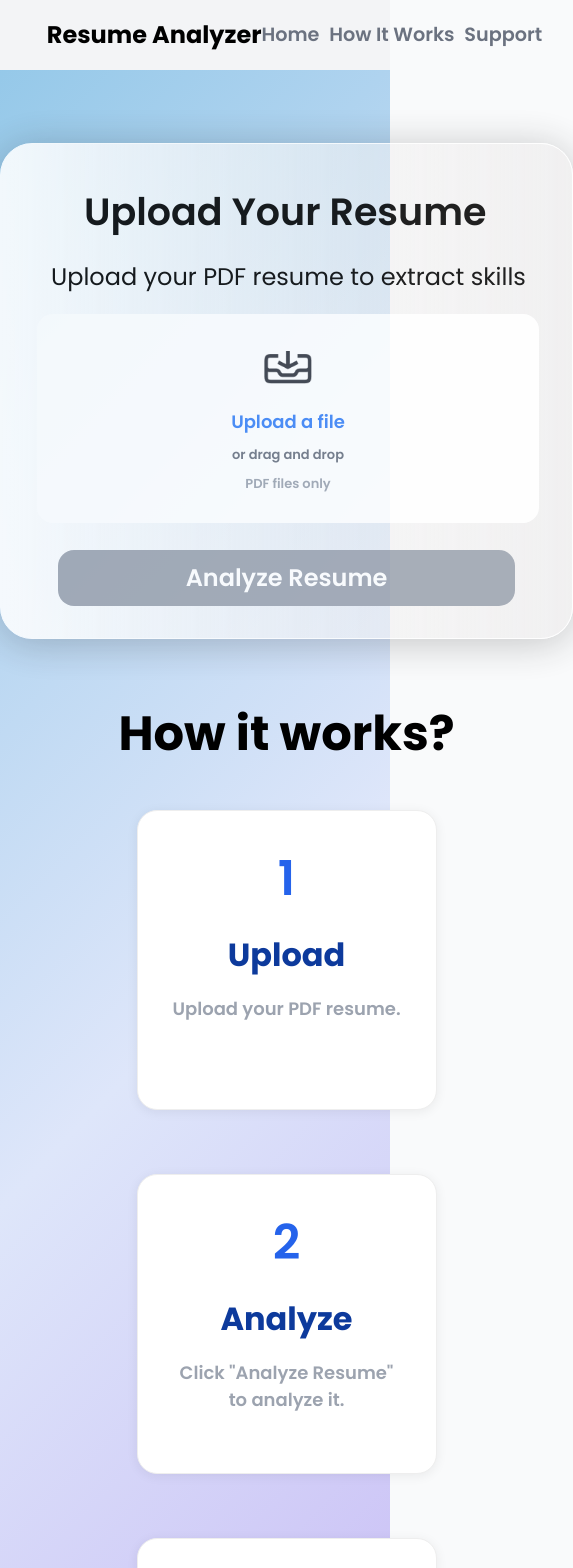
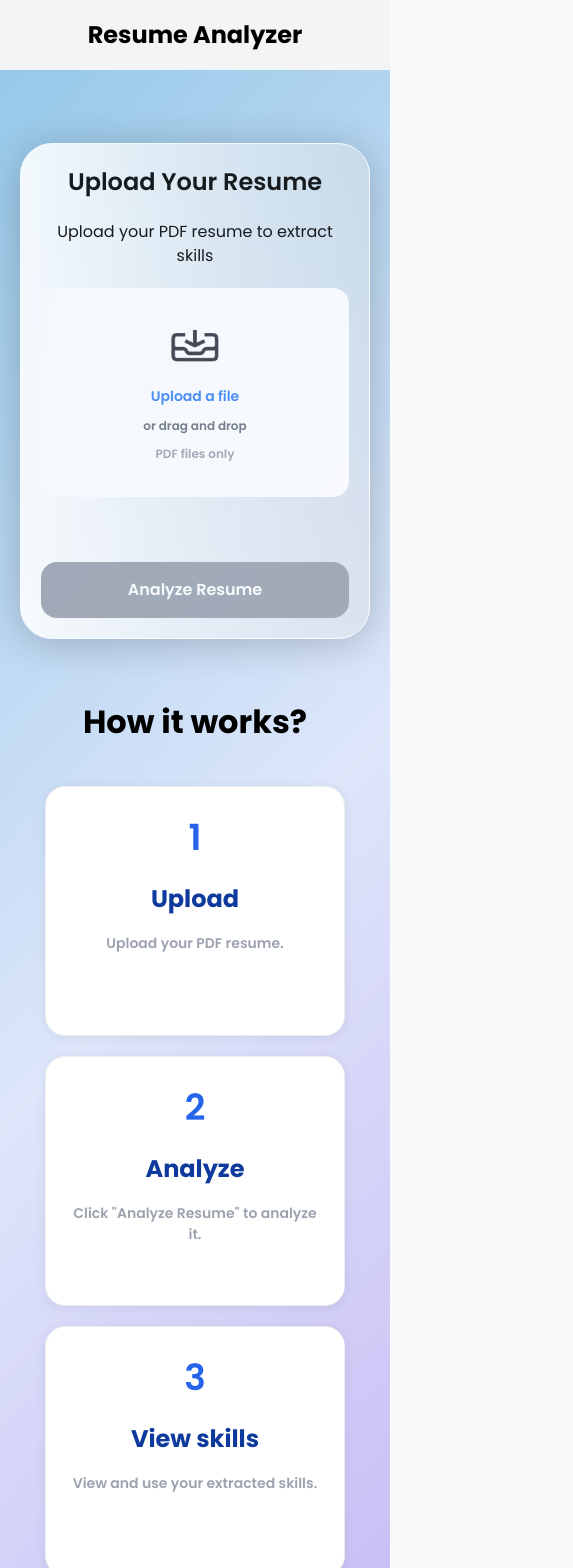
Before and after one commit to Fury044/Resume-Extractor-Final, a React (Vite) app in the folder frontend/: page / in a window 390 px wide. Shown: the top 1568 px of the page, 573 px wide, since content can reach past the window. Built offline with nearby package versions, Linux system fonts and the light colour scheme; no server answers.

Commit message:
Add files via upload

```diff
--- a/frontend/src/components/Layout.jsx
+++ b/frontend/src/components/Layout.jsx
@@ -1,6 +1,25 @@
 import { Outlet, useNavigate, useLocation } from 'react-router-dom';
 import { Link } from 'react-router-dom';
 import { useCallback } from 'react';
+
+//
+const navMobileStyle = `
+@media (max-width: 600px) {
+  .nav-right-buttons { display: none !important; }
+  .nav-center-title { margin: 0 auto !important; left: 0; right: 0; position: relative; text-align: center !important; width: 100%; justify-content: center; display: flex; }
+  .footer-content {
+    flex-direction: column !important;
+    gap: 12px !important;
+    padding: 0 8px !important;
+    font-size: 12px !important;
+    align-items: center !important;
+    justify-content: center !important;
+    text-align: center !important;
+  }
+  .footer-sep { display: none !important; }
+  .footer-link { margin: 0 0 2px 0 !important; }
+}
+`;
 
 export default function Layout() {
   const navigate = useNavigate();
@@ -25,11 +44,12 @@ export default function Layout() {
 
   return (
     <div style={{width: '100%', minHeight: '100vh', display: 'flex', flexDirection: 'column', position: 'relative', background: 'linear-gradient(134deg, #91C7E8 0%, #DEE6FA 50%, #C3B2F4 100%)'}}>
+      <style>{navMobileStyle}</style>
       <nav style={{width: '100%', height: '70px', background: '#F3F4F6', display: 'flex', alignItems: 'center', justifyContent: 'space-between', padding: '0 12vw', boxSizing: 'border-box'}}>
-        <div style={{color: 'black', fontSize: '1.5rem', fontFamily: 'Poppins', fontWeight: 700, wordWrap: 'break-word', whiteSpace: 'nowrap'}}>
+        <div className="nav-center-title" onClick={() => navigate('/')} style={{color: 'black', fontSize: '1.5rem', fontFamily: 'Poppins', fontWeight: 700, wordWrap: 'break-word', whiteSpace: 'nowrap', cursor: 'pointer'}} title="Go to Home">
           Resume Analyzer
         </div>
-        <div style={{display: 'flex', gap: '2.5vw', alignItems: 'center'}}>
+        <div className="nav-right-buttons" style={{display: 'flex', gap: '2.5vw', alignItems: 'center'}}>
           <Link to="/" style={{color: '#6B7280', fontSize: '1.2rem', fontFamily: 'Poppins', fontWeight: 600, textDecoration: 'none', whiteSpace: 'nowrap'}}>Home</Link>
           <span onClick={handleHowItWorks} style={{color: '#6B7280', fontSize: '1.2rem', fontFamily: 'Poppins', fontWeight: 600, whiteSpace: 'nowrap', textDecoration: 'none', cursor: 'pointer'}}>How It Works</span>
           <a href="https://forms.gle/4SELrSr1mTJ85ue48" target="_blank" rel="noopener noreferrer" style={{color: '#6B7280', fontSize: '1.2rem', fontFamily: 'Poppins', fontWeight: 600, whiteSpace: 'nowrap', textDecoration: 'none'}}>Support</a>
@@ -38,19 +58,19 @@ export default function Layout() {
       <main style={{flex: 1}} className="max-w-7xl mx-auto py-6 sm:px-6 lg:px-8">
         <Outlet />
       </main>
-      <footer style={{width: '100%', background: '#F3F4F6', height: '70px', display: 'flex', alignItems: 'center', justifyContent: 'center', zIndex: 100, marginTop: 40}}>
-        <div style={{width: '100%', display: 'flex', alignItems: 'center', justifyContent: 'center', gap: 18, fontSize: 14, overflowX: 'auto', whiteSpace: 'nowrap', minWidth: 0, flexWrap: 'nowrap', padding: '0 32px'}}>
-          <span style={{color: '#6B7280', fontFamily: 'Poppins', fontWeight: 600, textAlign: 'center', flexShrink: 1}}>
+      <footer style={{width: '100%', background: '#F3F4F6', height: 'auto', display: 'flex', alignItems: 'center', justifyContent: 'center', zIndex: 100, marginTop: 40, borderTop: '1px solid #E5E7EB', paddingTop: 12, paddingBottom: 12}}>
+        <div className="footer-content" style={{width: '100%', display: 'flex', alignItems: 'center', justifyContent: 'center', gap: 18, fontSize: 14, overflowX: 'auto', whiteSpace: 'nowrap', minWidth: 0, flexWrap: 'nowrap', padding: '0 32px'}}>
+          <span style={{color: '#6B7280', fontFamily: 'Poppins', fontWeight: 600, textAlign: 'center', flexShrink: 1, marginBottom: 8, display: 'block'}}>
             © 2025 Resume Skill Extractor. All rights reserved.
           </span>
-          <span style={{color: '#6B7280', fontWeight: 600}}>|</span>
-          <span style={{color: '#6B7280', fontFamily: 'Poppins', fontWeight: 600, cursor: 'pointer', flexShrink: 1}}>Privacy Policy</span>
-          <span style={{color: '#6B7280', fontWeight: 600}}>|</span>
-          <span style={{color: '#6B7280', fontFamily: 'Poppins', fontWeight: 600, cursor: 'pointer', flexShrink: 1}}>Terms of Service</span>
-          <span style={{color: '#6B7280', fontWeight: 600}}>|</span>
-          <a href="mailto:divyanshusharma3darts@email.com" style={{color: '#6B7280', fontFamily: 'Poppins', fontWeight: 600, cursor: 'pointer', flexShrink: 1, textDecoration: 'none'}}>Contact Us</a>
-          <span style={{color: '#6B7280', fontWeight: 600}}>|</span>
-          <a href="https://forms.gle/4SELrSr1mTJ85ue48" target="_blank" rel="noopener noreferrer" style={{color: '#6B7280', fontFamily: 'Poppins', fontWeight: 600, cursor: 'pointer', flexShrink: 1, textDecoration: 'none'}}>Support</a>
+          <span className="footer-sep" style={{color: '#6B7280', fontWeight: 600}}>|</span>
+          <span className="footer-link" style={{color: '#6B7280', fontFamily: 'Poppins', fontWeight: 600, cursor: 'pointer', flexShrink: 1}}>Privacy Policy</span>
+          <span className="footer-sep" style={{color: '#6B7280', fontWeight: 600}}>|</span>
+          <span className="footer-link" style={{color: '#6B7280', fontFamily: 'Poppins', fontWeight: 600, cursor: 'pointer', flexShrink: 1}}>Terms of Service</span>
+          <span className="footer-sep" style={{color: '#6B7280', fontWeight: 600}}>|</span>
+          <a className="footer-link" href="mailto:divyanshusharma3darts@email.com" style={{color: '#6B7280', fontFamily: 'Poppins', fontWeight: 600, cursor: 'pointer', flexShrink: 1, textDecoration: 'none'}}>Contact Us</a>
+          <span className="footer-sep" style={{color: '#6B7280', fontWeight: 600}}>|</span>
+          <a className="footer-link" href="https://forms.gle/4SELrSr1mTJ85ue48" target="_blank" rel="noopener noreferrer" style={{color: '#6B7280', fontFamily: 'Poppins', fontWeight: 600, cursor: 'pointer', flexShrink: 1, textDecoration: 'none'}}>Support</a>
         </div>
       </footer>
     </div>
--- a/frontend/src/components/SkillDashboard.jsx
+++ b/frontend/src/components/SkillDashboard.jsx
@@ -6,7 +6,7 @@ const COLORS = [
   '#a4de6c', '#d0ed57', '#ffc0cb', '#b0e0e6', '#ffb347'
 ];
 
-// Get count of important skills in each category
+// This function get the count of imporant skills
 function getImportantSkillCountsByCategory(groupedSkills, importantSkills) {
   if (!groupedSkills || !importantSkills) return [];
   return Object.entries(groupedSkills)
--- a/frontend/src/pages/Upload.jsx
+++ b/frontend/src/pages/Upload.jsx
@@ -73,15 +73,66 @@ export default function Upload() {
   return (
     <div style={{position: 'relative', width: '100%', minHeight: '100vh', overflow: 'hidden'}}>
       {/* Main content */}
-      <div style={{width: '100%', height: '100%', position: 'relative', display: 'flex', justifyContent: 'center', alignItems: 'center', minHeight: 'calc(100vh - 250px)', marginTop: '0px'}}>
-        <div style={{width: 573, height: 496, left: 0, top: 0, position: 'relative', opacity: 0.87, background: 'linear-gradient(90deg, white 0%, rgba(228, 225, 225, 0.45) 100%)', boxShadow: '0px 4px 40px rgba(0, 0, 0, 0.25)', borderRadius: 32, border: '1.6px white solid', display: 'flex', flexDirection: 'column', justifyContent: 'flex-start', alignItems: 'center', padding: '0 0 32px 0'}}>
-          <div style={{left: 83, top: 39, position: 'absolute', color: 'black', fontSize: 38, fontFamily: 'Poppins', fontWeight: '600', wordWrap: 'break-word'}}>Upload Your Resume</div>
-          <div style={{left: 50, top: 115, position: 'absolute', color: 'black', fontSize: 24, fontFamily: 'Poppins', fontWeight: '400', wordWrap: 'break-word'}}>Upload your PDF resume to extract skills</div>
-          <div style={{width: 502, height: 209, left: 36, top: 170, position: 'absolute', background: 'white', borderRadius: 16,
+      <div style={{
+        width: '100%',
+        height: '100%',
+        position: 'relative',
+        display: 'flex',
+        justifyContent: 'center',
+        alignItems: 'center',
+        minHeight: 'calc(100vh - 250px)',
+        marginTop: '0px',
+        padding: '20px'
+      }}>
+        <div style={{
+          width: '100%',
+          maxWidth: '573px',
+          minHeight: '496px',
+          position: 'relative',
+          opacity: 0.87,
+          background: 'linear-gradient(90deg, white 0%, rgba(228, 225, 225, 0.45) 100%)',
+          boxShadow: '0px 4px 40px rgba(0, 0, 0, 0.25)',
+          borderRadius: 32,
+          border: '1.6px white solid',
+          display: 'flex',
+          flexDirection: 'column',
+          justifyContent: 'flex-start',
+          alignItems: 'center',
+          padding: '20px',
+          boxSizing: 'border-box'
+        }}>
+          <div style={{
+            color: 'black',
+            fontSize: 'clamp(24px, 5vw, 38px)',
+            fontFamily: 'Poppins',
+            fontWeight: '600',
+            wordWrap: 'break-word',
+            textAlign: 'center',
+            marginBottom: '20px'
+          }}>Upload Your Resume</div>
+          <div style={{
+            color: 'black',
+            fontSize: 'clamp(16px, 3vw, 24px)',
+            fontFamily: 'Poppins',
+            fontWeight: '400',
+            wordWrap: 'break-word',
+            textAlign: 'center',
+            marginBottom: '20px'
+          }}>Upload your PDF resume to extract skills</div>
+          <div style={{
+            width: '100%',
+            height: '209px',
+            background: 'white',
+            borderRadius: 16,
             border: isDragging ? '1.6px dashed #3B82F6' : 'none',
             boxShadow: isDragging ? '0 0 0 3.2px #3B82F633' : undefined,
             cursor: 'pointer',
-            display: 'flex', flexDirection: 'column', alignItems: 'center', justifyContent: 'center', gap: 8
+            display: 'flex',
+            flexDirection: 'column',
+            alignItems: 'center',
+            justifyContent: 'center',
+            gap: 8,
+            marginBottom: '20px'
           }}
             onDragOver={handleDragOver}
             onDragLeave={handleDragLeave}
@@ -110,12 +161,20 @@ export default function Upload() {
                 marginBottom: 8
               }}
             />
-            <div style={{color: '#3B82F6', fontSize: 18, fontFamily: 'Poppins', fontWeight: '600', marginBottom: 2}}>Upload a file</div>
-            <div style={{color: '#6B7280', fontSize: 13, fontFamily: 'Poppins', fontWeight: '600', marginBottom: 2}}>or drag and drop</div>
-            <div style={{color: '#9CA3AF', fontSize: 13, fontFamily: 'Poppins', fontWeight: '600'}}>PDF files only</div>
+            <div style={{color: '#3B82F6', fontSize: 'clamp(14px, 2vw, 18px)', fontFamily: 'Poppins', fontWeight: '600', marginBottom: 2}}>Upload a file</div>
+            <div style={{color: '#6B7280', fontSize: 'clamp(12px, 1.5vw, 13px)', fontFamily: 'Poppins', fontWeight: '600', marginBottom: 2}}>or drag and drop</div>
+            <div style={{color: '#9CA3AF', fontSize: 'clamp(12px, 1.5vw, 13px)', fontFamily: 'Poppins', fontWeight: '600'}}>PDF files only</div>
           </div>
           {file && (
-            <div style={{margin: '20px 0 0 0', color: '#2563EB', fontSize: 18, fontFamily: 'Poppins', fontWeight: 500, textAlign: 'center'}}>
+            <div style={{
+              margin: '20px 0',
+              color: '#2563EB',
+              fontSize: 'clamp(14px, 2vw, 18px)',
+              fontFamily: 'Poppins',
+              fontWeight: 500,
+              textAlign: 'center',
+              wordBreak: 'break-word'
+            }}>
               Selected file: {file.name}
             </div>
           )}
@@ -123,40 +182,125 @@ export default function Upload() {
             <button
               type="submit"
               disabled={!file || isLoading}
-              style={{width: '80%', height: 56, background: file && !isLoading ? '#2563EB' : '#9CA3AF', borderRadius: 16, border: 'none', cursor: file && !isLoading ? 'pointer' : 'not-allowed', color: 'white', fontSize: 24, fontFamily: 'Poppins', fontWeight: 600}}
+              style={{
+                width: '100%',
+                maxWidth: '400px',
+                height: 56,
+                background: file && !isLoading ? '#2563EB' : '#9CA3AF',
+                borderRadius: 16,
+                border: 'none',
+                cursor: file && !isLoading ? 'pointer' : 'not-allowed',
+                color: 'white',
+                fontSize: 'clamp(16px, 2.5vw, 24px)',
+                fontFamily: 'Poppins',
+                fontWeight: 600
+              }}
             >
               {isLoading ? 'Uploading...' : 'Analyze Resume'}
             </button>
           </form>
         </div>
       </div>
-      {/* Error message just above How it works */}
+      {/* Error message */}
       {error && (
-        <div style={{width: 400, margin: '24px auto 0 auto', color: '#B91C1C', background: '#FEE2E2', borderRadius: 8, padding: 8, fontSize: 16, fontFamily: 'Poppins', fontWeight: 500, textAlign: 'center'}}>
+        <div style={{
+          width: '90%',
+          maxWidth: '400px',
+          margin: '24px auto 0 auto',
+          color: '#B91C1C',
+          background: '#FEE2E2',
+          borderRadius: 8,
+          padding: 8,
+          fontSize: 'clamp(14px, 1.5vw, 16px)',
+          fontFamily: 'Poppins',
+          fontWeight: 500,
+          textAlign: 'center'
+        }}>
           {error}
         </div>
       )}
       {/* How it works section */}
-      <div id="how-it-works" style={{width: '100%', display: 'flex', flexDirection: 'column', alignItems: 'center', margin: '10px 0 40px 0'}}>
-        <div style={{color: 'black', fontSize: 48, fontFamily: 'Poppins', fontWeight: 700, marginBottom: 40}}>How it works?</div>
-        <div style={{display: 'flex', flexWrap: 'wrap', justifyContent: 'center', gap: 64}}>
+      <div id="how-it-works" style={{
+        width: '100%',
+        display: 'flex',
+        flexDirection: 'column',
+        alignItems: 'center',
+        margin: '10px 0 40px 0',
+        padding: '0 20px'
+      }}>
+        <div style={{
+          color: 'black',
+          fontSize: 'clamp(32px, 5vw, 48px)',
+          fontFamily: 'Poppins',
+          fontWeight: 700,
+          marginBottom: 40,
+          textAlign: 'center'
+        }}>How it works?</div>
+        <div style={{
+          display: 'flex',
+          flexDirection: 'row',
+          flexWrap: 'wrap',
+          justifyContent: 'center',
+          gap: '20px',
+          width: '100%',
+          maxWidth: '1200px'
+        }}>
           {/* Step 1 */}
-          <div style={{width: 300, minHeight: 300, background: 'white', borderRadius: 20, border: '1px solid #eee', display: 'flex', flexDirection: 'column', alignItems: 'center', padding: 32, boxSizing: 'border-box', boxShadow: '0 2px 12px #0001'}}>
-            <div style={{color: '#2563EB', fontSize: 48, fontFamily: 'Poppins', fontWeight: 600, marginBottom: 16}}>1</div>
-            <div style={{color: '#0D3A9C', fontSize: 32, fontFamily: 'Poppins', fontWeight: 700, marginBottom: 16}}>Upload</div>
-            <div style={{color: '#9CA3AF', fontSize: 18, fontFamily: 'Poppins', fontWeight: 600, textAlign: 'center'}}>Upload your PDF resume.</div>
+          <div style={{
+            width: '100%',
+            maxWidth: '300px',
+            minHeight: '250px',
+            background: 'white',
+            borderRadius: 20,
+            border: '1px solid #eee',
+            display: 'flex',
+            flexDirection: 'column',
+            alignItems: 'center',
+            padding: '24px',
+            boxSizing: 'border-box',
+            boxShadow: '0 2px 12px #0001'
+          }}>
+            <div style={{color: '#2563EB', fontSize: 'clamp(36px, 4vw, 48px)', fontFamily: 'Poppins', fontWeight: 600, marginBottom: 16}}>1</div>
+            <div style={{color: '#0D3A9C', fontSize: 'clamp(24px, 3vw, 32px)', fontFamily: 'Poppins', fontWeight: 700, marginBottom: 16}}>Upload</div>
+            <div style={{color: '#9CA3AF', fontSize: 'clamp(14px, 1.5vw, 18px)', fontFamily: 'Poppins', fontWeight: 600, textAlign: 'center'}}>Upload your PDF resume.</div>
           </div>
           {/* Step 2 */}
-          <div style={{width: 300, minHeight: 300, background: 'white', borderRadius: 20, border: '1px solid #eee', display: 'flex', flexDirection: 'column', alignItems: 'center', padding: 32, boxSizing: 'border-box', boxShadow: '0 2px 12px #0001'}}>
-            <div style={{color: '#2563EB', fontSize: 48, fontFamily: 'Poppins', fontWeight: 600, marginBottom: 16}}>2</div>
-            <div style={{color: '#0D3A9C', fontSize: 32, fontFamily: 'Poppins', fontWeight: 700, marginBottom: 16}}>Analyze</div>
-            <div style={{color: '#9CA3AF', fontSize: 18, fontFamily: 'Poppins', fontWeight: 600, textAlign: 'center'}}>Click "Analyze Resume" to analyze it.</div>
+          <div style={{
+            width: '100%',
+            maxWidth: '300px',
+            minHeight: '250px',
+            background: 'white',
+            borderRadius: 20,
+            border: '1px solid #eee',
+            display: 'flex',
+            flexDirection: 'column',
+            alignItems: 'center',
+            padding: '24px',
+            boxSizing: 'border-box',
+            boxShadow: '0 2px 12px #0001'
+          }}>
+            <div style={{color: '#2563EB', fontSize: 'clamp(36px, 4vw, 48px)', fontFamily: 'Poppins', fontWeight: 600, marginBottom: 16}}>2</div>
+            <div style={{color: '#0D3A9C', fontSize: 'clamp(24px, 3vw, 32px)', fontFamily: 'Poppins', fontWeight: 700, marginBottom: 16}}>Analyze</div>
+            <div style={{color: '#9CA3AF', fontSize: 'clamp(14px, 1.5vw, 18px)', fontFamily: 'Poppins', fontWeight: 600, textAlign: 'center'}}>Click "Analyze Resume" to analyze it.</div>
           </div>
           {/* Step 3 */}
-          <div style={{width: 300, minHeight: 300, background: 'white', borderRadius: 20, border: '1px solid #eee', display: 'flex', flexDirection: 'column', alignItems: 'center', padding: 32, boxSizing: 'border-box', boxShadow: '0 2px 12px #0001'}}>
-            <div style={{color: '#2563EB', fontSize: 48, fontFamily: 'Poppins', fontWeight: 600, marginBottom: 16}}>3</div>
-            <div style={{color: '#0D3A9C', fontSize: 32, fontFamily: 'Poppins', fontWeight: 700, marginBottom: 16}}>View skills</div>
-            <div style={{color: '#9CA3AF', fontSize: 18, fontFamily: 'Poppins', fontWeight: 600, textAlign: 'center'}}>View and use your extracted skills.</div>
+          <div style={{
+            width: '100%',
+            maxWidth: '300px',
+            minHeight: '250px',
+            background: 'white',
+            borderRadius: 20,
+            border: '1px solid #eee',
+            display: 'flex',
+            flexDirection: 'column',
+            alignItems: 'center',
+            padding: '24px',
+            boxSizing: 'border-box',
+            boxShadow: '0 2px 12px #0001'
+          }}>
+            <div style={{color: '#2563EB', fontSize: 'clamp(36px, 4vw, 48px)', fontFamily: 'Poppins', fontWeight: 600, marginBottom: 16}}>3</div>
+            <div style={{color: '#0D3A9C', fontSize: 'clamp(24px, 3vw, 32px)', fontFamily: 'Poppins', fontWeight: 700, marginBottom: 16}}>View skills</div>
+            <div style={{color: '#9CA3AF', fontSize: 'clamp(14px, 1.5vw, 18px)', fontFamily: 'Poppins', fontWeight: 600, textAlign: 'center'}}>View and use your extracted skills.</div>
           </div>
         </div>
       </div>
```
Also changed, not shown: frontend/src/components/GroupedSkillTags.jsx (+11 -1 lines), frontend/src/pages/Results.jsx (+25 -11 lines).
